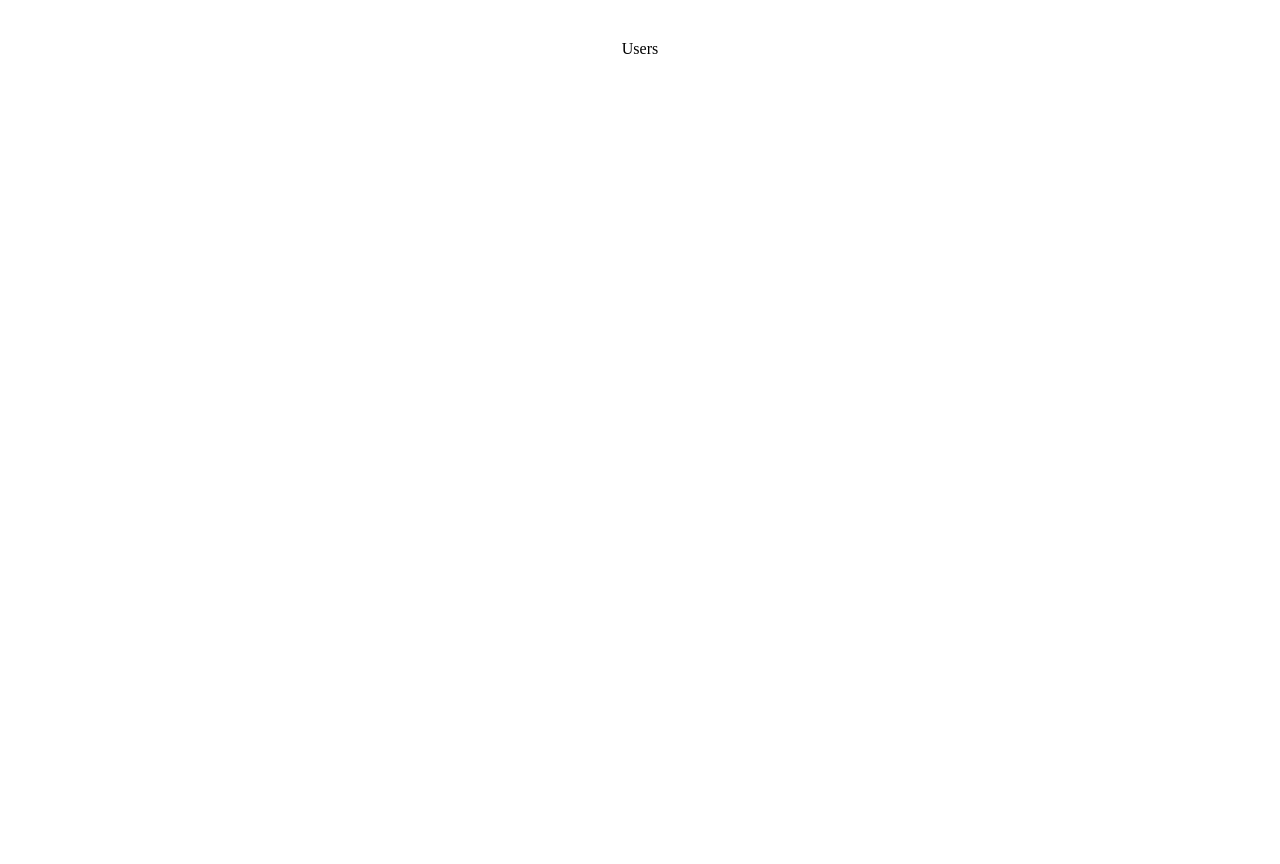
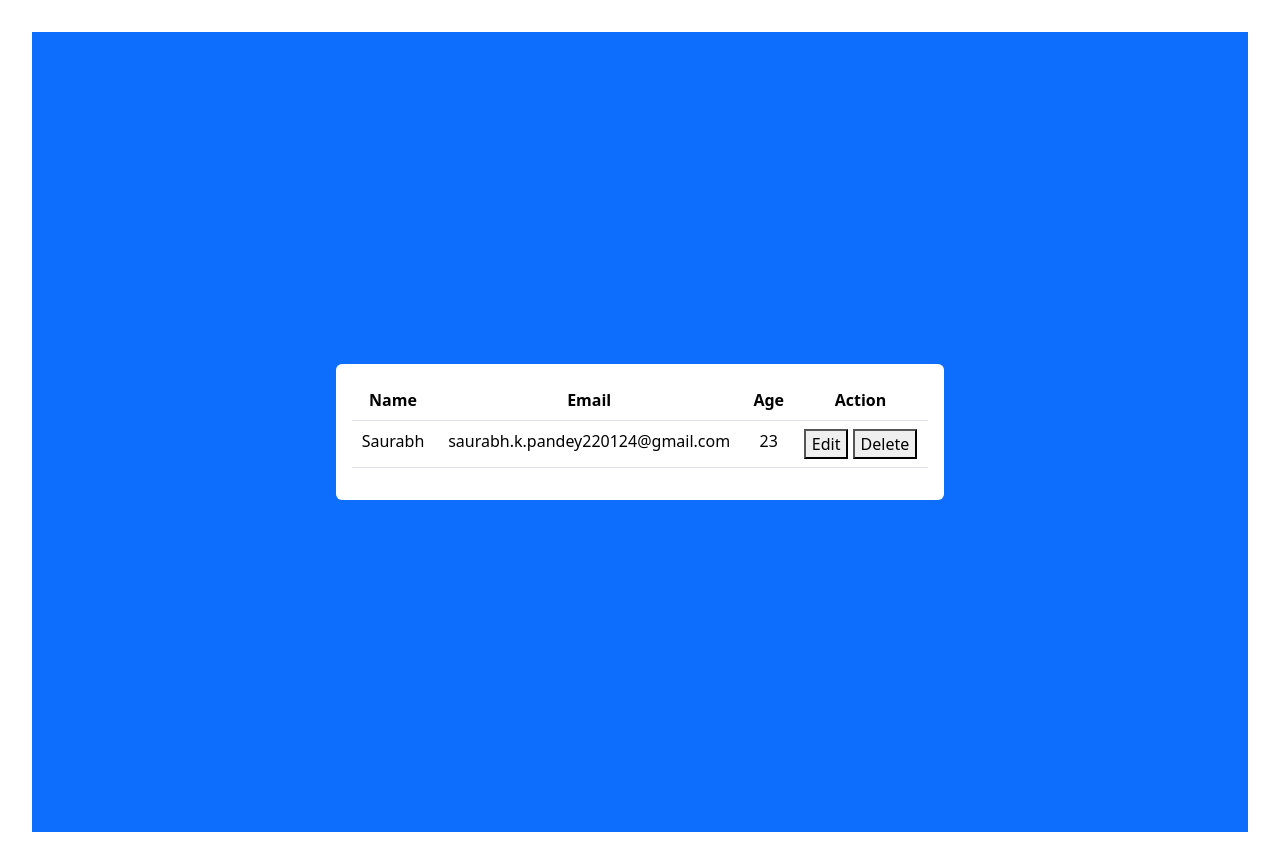
Before and after one commit to saurabh-pandey2730/CRUD, a React (Vite) app in the folder client/: page / in a window 1280 px wide. Before the commit the page ends 800 px from the top, so only its background shows below. Built offline with nearby package versions, Linux system fonts and the light colour scheme.

Commit message:
User page created

```diff
--- a/client/src/App.jsx
+++ b/client/src/App.jsx
@@ -1,4 +1,4 @@
-import { useState } from 'react'
+import 'bootstrap/dist/css/bootstrap.min.css'
 import {BrowserRouter,Route,Routes} from 'react-router-dom'
 
 import './App.css'
--- a/client/src/User.jsx
+++ b/client/src/User.jsx
@@ -1,9 +1,35 @@
-import React from 'react'
+import React, { useState } from 'react'
 
 const Users = () => {
+    const [users, setUsers]= useState([{
+        Name:"Saurabh", Email:"saurabh.k.pandey220124@gmail.com", Age:23
+    }]);
   return (
-    <div>
-      Users
+    <div className='d-flex vh-100 bg-primary  justify-content-center align-items-center'>
+      <div className='w-50 bg-white rounded p-3'>
+        <table className='table'>
+            <thead>
+                <tr>
+                    <th>Name</th>
+                    <th>Email</th>
+                    <th>Age</th>
+                    <th>Action</th>
+                </tr>
+            </thead>
+            <tbody>
+                {users.map((user)=>{
+                 return   <tr>
+                        <td>{user.Name}</td>
+                        <td>{user.Email}</td>
+                        <td>{user.Age}</td>
+                        <td><button>Edit</button> <button>Delete</button></td>
+
+                    </tr>
+                }
+                )}
+            </tbody>
+        </table>
+      </div>
     </div>
   )
 }
```
